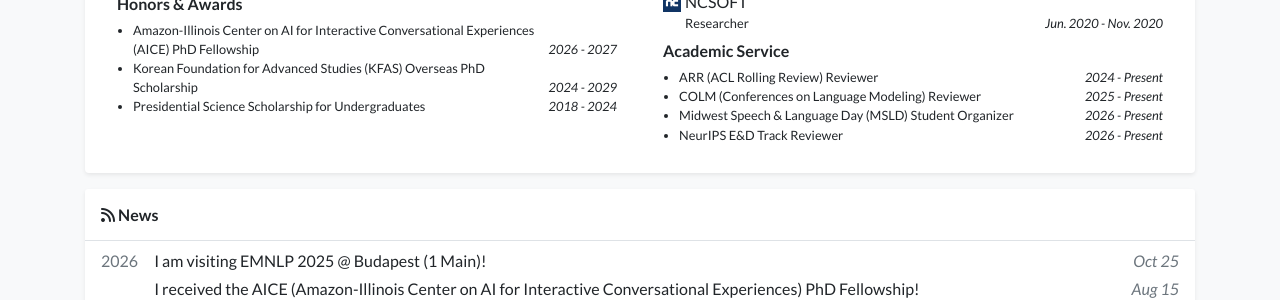
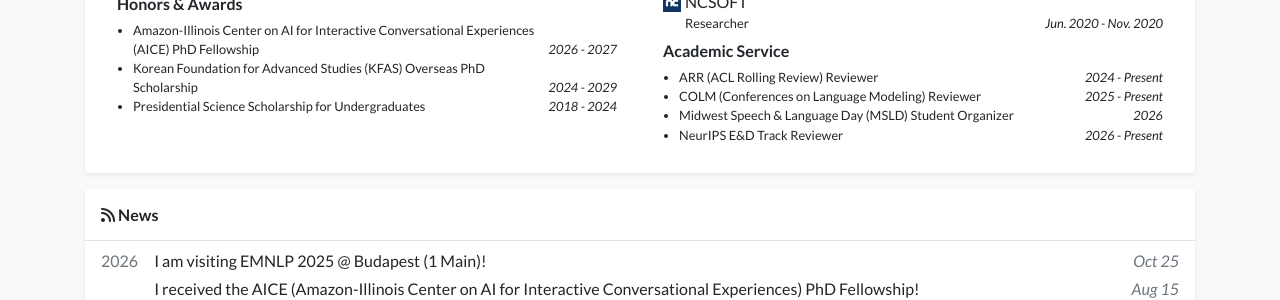
Before and after one commit to jinulee-v/jinulee-v.github.io, a Jekyll site: the page built from index.html, in a window 1280 px wide and 900 px high, scrolled down 708 px. Shown: the part 153-453 px from the top of the window. Built offline with Jekyll 4.4.1, drawn with Linux system fonts in a browser that asks for light colours; nearby versions of some CDN libraries; a style sheet for code colours, icons or effects is not loaded.

Commit message:
fix date

```diff
--- a/_data/profile.yml
+++ b/_data/profile.yml
@@ -75,6 +75,6 @@ service:
 - name: COLM (Conferences on Language Modeling) Reviewer
   date: 2025 - Present
 - name: Midwest Speech & Language Day (MSLD) Student Organizer
-  date: 2026 - Present
+  date: 2026
 - name: NeurIPS E&D Track Reviewer
   date: 2026 - Present
```
